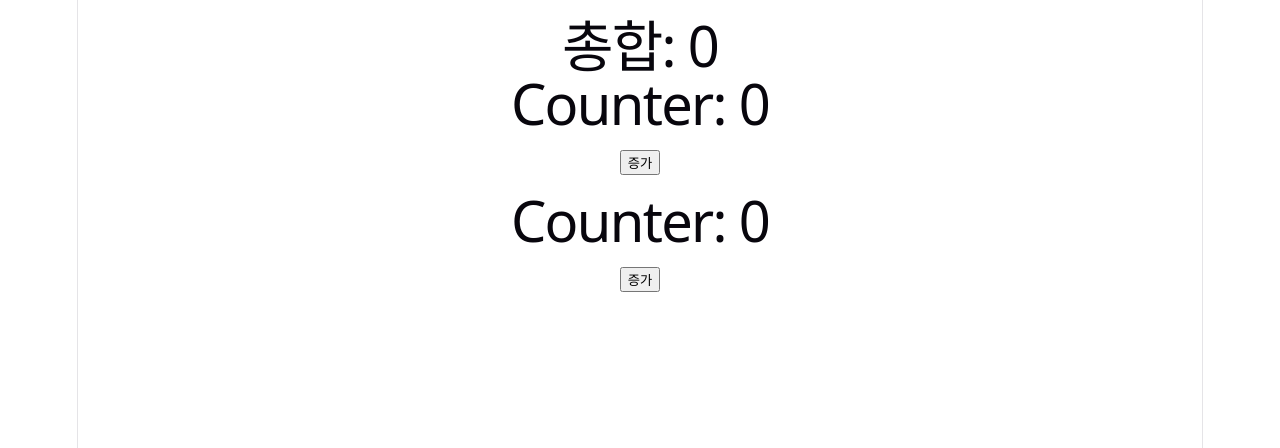
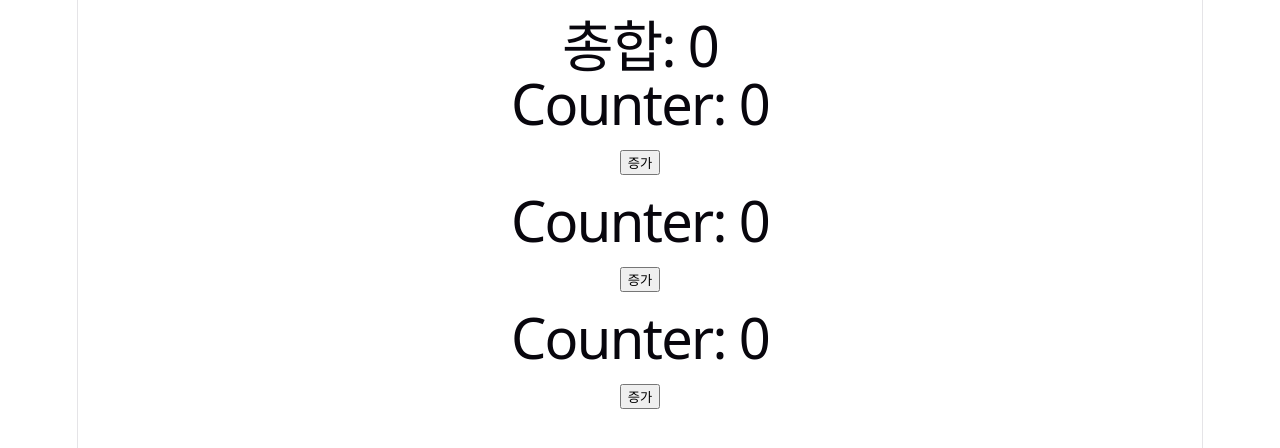
Before and after one commit to Kumoh-Gense/w26w04-state-hoisting, a React (Vite) app: page / in a window 1280 px wide. Shown: the top 448 px of the page. Built offline with nearby package versions, Linux system fonts and the light colour scheme.

Commit message:
👔배열

```diff
--- a/src/App.jsx
+++ b/src/App.jsx
@@ -2,14 +2,47 @@ import './App.css'
 import { useState } from 'react'
 
 function App() {
-  const [count1, setCount1] = useState(0)
-  const [count2, setCount2] = useState(0)
+  // counts 상태를 배열로 관리
+  const [counts, setCounts] = useState([0, 0, 0])
+
+  // // index에 해당하는 counts 값을 1 증가시키는 함수
+  // const onIncrement = (index) => {
+  //   // 상태를 업데이트할 때는 항상 새로운 배열을 만들어서 설정
+  //   setCounts(prevCounts => {
+  //     const newCounts = [...prevCounts] // Spread syntax로 배열 복사
+  //     newCounts[index] += 1
+
+  //     return newCounts
+  //   })
+  // }
+
+  // map 메서드를 사용하여 불변성을 유지하면서 특정 인덱스의 값만 증가
+  const onIncrement = (index) => {
+    setCounts(prevCounts =>
+      prevCounts.map((count, i) =>
+        i === index ? count + 1 : count
+      )
+    )
+  }
+
+  // counts 배열의 모든 값을 더함
+  const total = counts.reduce((sum, current) => sum + current, 0)
 
   return (
     <div>
-      <h1>총합: {count1 + count2}</h1>
-      <Counter count={count1} onIncrement={() => setCount1(prev => prev + 1)} />
-      <Counter count={count2} onIncrement={() => setCount2(prev => prev + 1)} />
+      <h1>총합: {total}</h1>
+      {
+        // map 메서드로 counts 배열을 순회하며 Counter 컴포넌트 렌더링
+        counts.map((count, index) => (
+          <Counter
+            // key는 React에서 항목을 식별하고 렌더링할 때 필요하지만,
+            // Counter 컴포넌트에는 전달되지 않음
+            key={index} // index를 key로 사용 (실제 앱에서는 고유한 id 사용 권장)
+            count={count}
+            onIncrement={() => { onIncrement(index) }}
+          />
+        ))
+      }
     </div>
   )
 }
```
